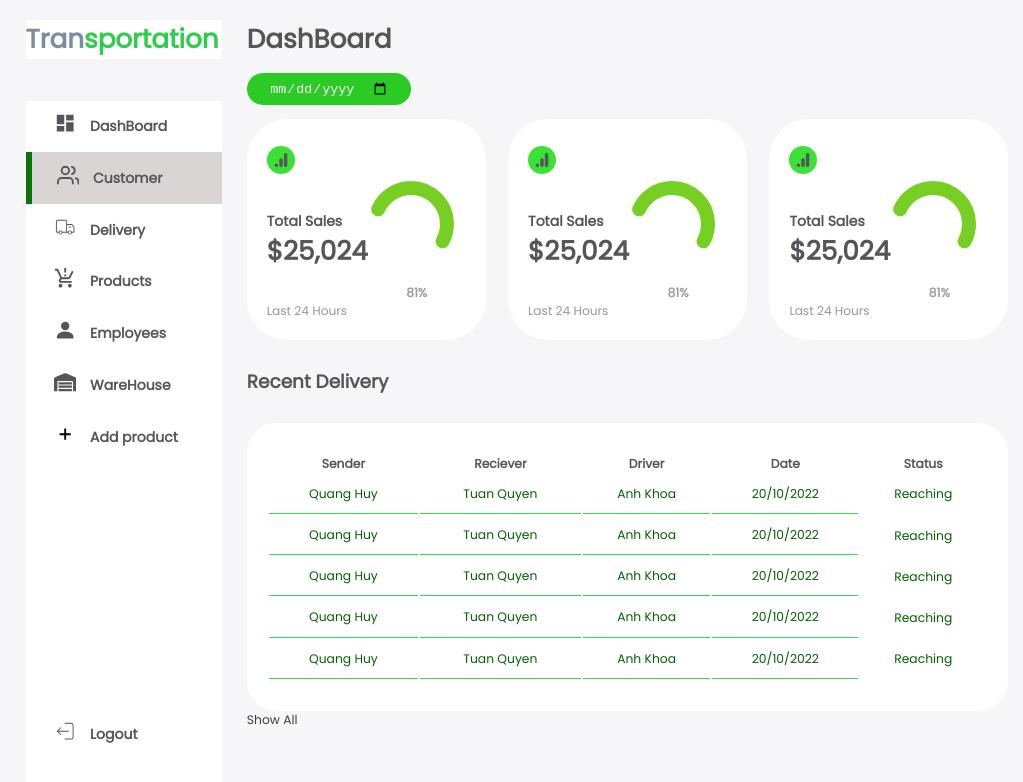
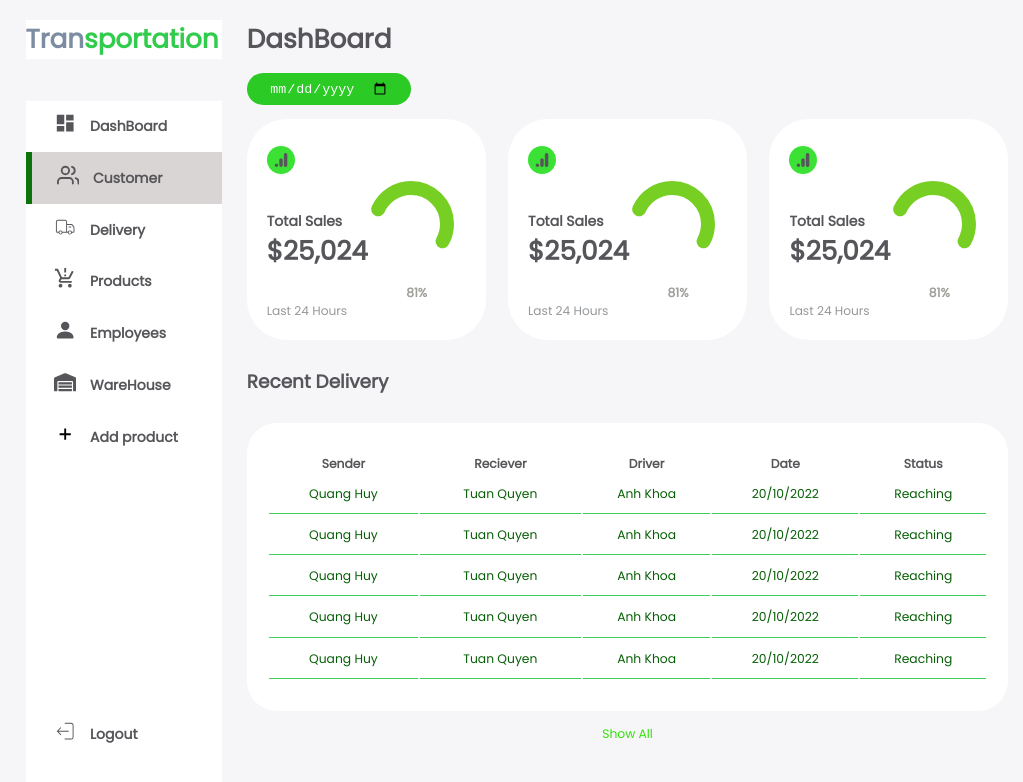
Before and after one commit to tison2810/hotelDatabase, a React (Create React App) app in the folder frontend/manage_app/: page / in a window 1280 px wide. Shown: the top 782 px of the page, without its empty margins (0-1023 px from the left). Built offline with nearby package versions, Linux system fonts and the light colour scheme; a web font is replaced by a local one.

Commit message:
haizz sleepy

```diff
--- a/frontend/manage_app/src/components/Function/DashBoardco/Delivery.js
+++ b/frontend/manage_app/src/components/Function/DashBoardco/Delivery.js
@@ -51,7 +51,7 @@ const DeliveryDB = () => {
                         <td>Reaching</td>
                     </tr>
                 </tbody>
-                <tbody>
+                <tbody className={styles.last_child}>
                     <tr>
                         <td>Quang Huy</td>
                         <td>Tuan Quyen</td>
--- a/frontend/manage_app/src/css/Delivery.module.css
+++ b/frontend/manage_app/src/css/Delivery.module.css
@@ -18,6 +18,12 @@ tbody td{
     color: rgb(6, 95, 6);
     font-weight: 500;
 }
-tbody td:last-child{
+.recent_deli table tbody .last_child tr td{
     border: none;
 }
+.recent_deli a{
+    text-align: center;
+    display: block;
+    margin: 1rem auto;
+    color: rgb(52, 226, 8);
+}
```
